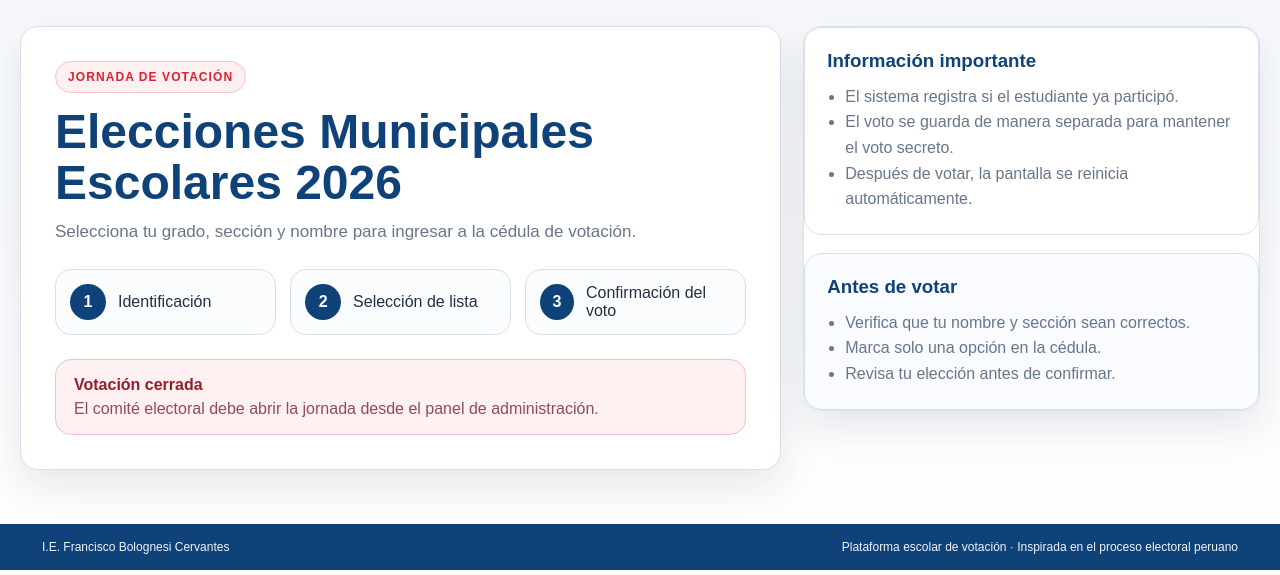
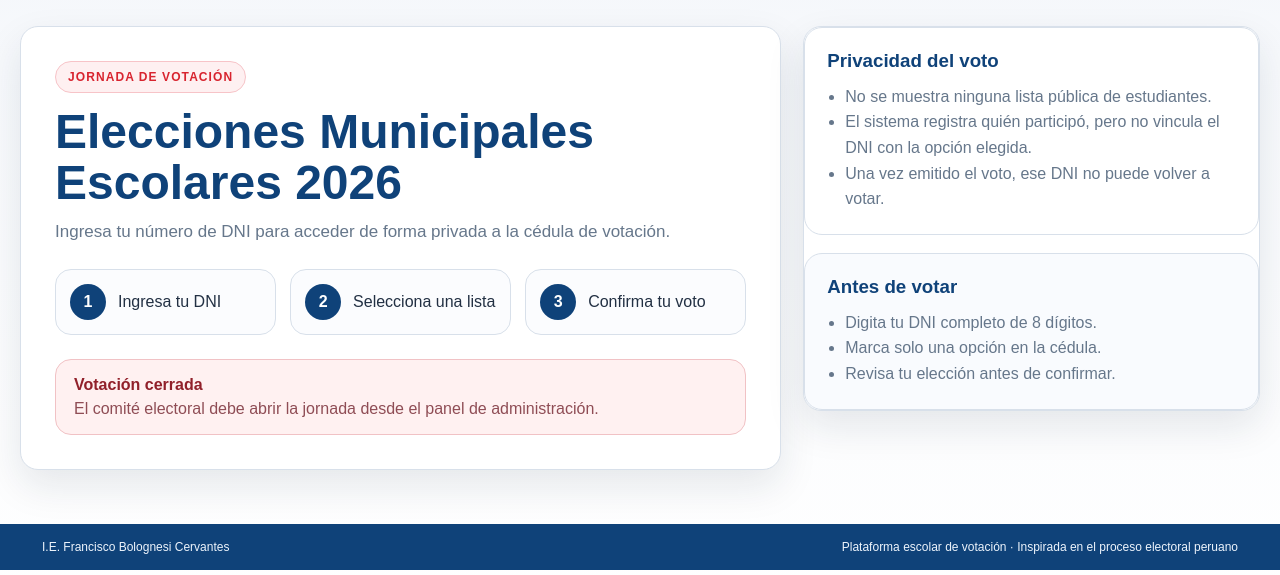
Before and after one commit to katymalaver2-beep/elecciones-fbc., a FastAPI app: page / in a window 1280 px wide. Shown: the part 160-735 px from the top of the page. Run offline with FastAPI, Linux system fonts and the light colour scheme; some libraries are stand-ins or nearby versions.

Commit message:
Add files via upload

```diff
--- a/app.py
+++ b/app.py
@@ -15,7 +15,7 @@ from fastapi.templating import Jinja2Templates
 from starlette.middleware.sessions import SessionMiddleware
 from sqlalchemy import (
     create_engine, String, Integer, DateTime, ForeignKey, LargeBinary,
-    select, func, case, cast, delete, update
+    select, func, case, cast, delete, update, inspect, text
 )
 from sqlalchemy.orm import DeclarativeBase, Mapped, mapped_column, sessionmaker
 
@@ -53,8 +53,12 @@ class Setting(Base):
 class Student(Base):
     __tablename__ = "students"
     id: Mapped[int] = mapped_column(Integer, primary_key=True, autoincrement=True)
-    grade: Mapped[str] = mapped_column(String(20), nullable=False, index=True)
-    section: Mapped[str] = mapped_column(String(20), nullable=False, index=True)
+    # El DNI es el identificador de acceso del elector. Grado y sección se mantienen
+    # como campos opcionales para reportes administrativos, pero nunca se muestran
+    # ni se usan para identificar al estudiante en la pantalla pública.
+    dni: Mapped[Optional[str]] = mapped_column(String(20), nullable=True)
+    grade: Mapped[str] = mapped_column(String(20), nullable=False, default="", index=True)
+    section: Mapped[str] = mapped_column(String(20), nullable=False, default="", index=True)
     full_name: Mapped[str] = mapped_column(String(300), nullable=False)
     voted_at: Mapped[Optional[datetime]] = mapped_column(DateTime, nullable=True)
 
@@ -106,12 +110,31 @@ def natural_number_key(value):
         return (1, 0, text.lower())
 
 
+
+def normalize_dni(value: str) -> str:
+    return "".join(ch for ch in str(value or "").strip() if ch.isdigit())
+
+
+def ensure_student_dni_schema():
+    """Migra de forma segura la versión anterior sin borrar padrón/candidatos/votos."""
+    inspector = inspect(engine)
+    if "students" not in inspector.get_table_names():
+        return
+    columns = {c["name"] for c in inspector.get_columns("students")}
+    with engine.begin() as conn:
+        if "dni" not in columns:
+            conn.execute(text("ALTER TABLE students ADD COLUMN dni VARCHAR(20)"))
+        # PostgreSQL y SQLite aceptan índices únicos con múltiples NULL.
+        conn.execute(text("CREATE UNIQUE INDEX IF NOT EXISTS ux_students_dni ON students (dni)"))
+
+
 def password_hash(password: str) -> str:
     return hashlib.sha256(password.encode("utf-8")).hexdigest()
 
 
 def init_db():
     Base.metadata.create_all(engine)
+    ensure_student_dni_schema()
     defaults = {
         "school_name": "I.E. Francisco Bolognesi Cervantes",
         "election_title": "Elecciones Municipales Escolares 2026",
@@ -164,42 +187,30 @@ init_db()
 @app.get("/", response_class=HTMLResponse)
 def home(request: Request):
     with SessionLocal() as db:
-        grades = sorted(db.scalars(select(Student.grade).distinct()).all(), key=natural_number_key)
         total = db.scalar(select(func.count(Student.id))) or 0
         candidates = db.scalar(select(func.count(Candidate.id)).where(Candidate.active == 1)) or 0
     return templates.TemplateResponse(
         request=request,
         name="home.html",
-        context=base_context(request, grades=grades, total_students=total, candidate_count=candidates),
+        context=base_context(request, total_students=total, candidate_count=candidates),
     )
 
 
-@app.get("/api/sections")
-def api_sections(grade: str):
-    with SessionLocal() as db:
-        rows = db.scalars(select(Student.section).where(Student.grade == grade).distinct().order_by(Student.section)).all()
-    return JSONResponse(list(rows))
-
-
-@app.get("/api/students")
-def api_students(grade: str, section: str):
-    with SessionLocal() as db:
-        rows = db.scalars(
-            select(Student).where(Student.grade == grade, Student.section == section).order_by(Student.full_name)
-        ).all()
-    return JSONResponse([{"id": r.id, "name": r.full_name, "voted": bool(r.voted_at)} for r in rows])
-
-
 @app.post("/identify")
-def identify(request: Request, student_id: int = Form(...)):
+def identify(request: Request, dni: str = Form(...)):
     if setting("election_open") != "1":
         return RedirectResponse("/?msg=La+votación+está+cerrada", status_code=303)
+
+    dni_clean = normalize_dni(dni)
+    if len(dni_clean) != 8:
+        return RedirectResponse("/?msg=Ingresa+un+DNI+válido+de+8+dígitos", status_code=303)
+
     with SessionLocal() as db:
-        row = db.get(Student, student_id)
+        row = db.scalar(select(Student).where(Student.dni == dni_clean))
         if not row:
-            return RedirectResponse("/?msg=Estudiante+no+encontrado", status_code=303)
+            return RedirectResponse("/?msg=No+se+pudo+validar+el+DNI+ingresado", status_code=303)
         if row.voted_at:
-            return RedirectResponse("/?msg=Este+estudiante+ya+registró+su+participación", status_code=303)
+            return RedirectResponse("/?msg=Este+DNI+ya+registró+su+participación", status_code=303)
         request.session["student_id"] = row.id
         request.session.pop("selected_candidate", None)
     return RedirectResponse("/vote", status_code=303)
@@ -260,7 +271,8 @@ def confirm_vote(request: Request):
     if not sid or selected is None:
         return RedirectResponse("/", status_code=303)
     if setting("election_open") != "1":
-        request.session.clear()
+        request.session.pop("student_id", None)
+        request.session.pop("selected_candidate", None)
         return RedirectResponse("/?msg=La+votación+está+cerrada", status_code=303)
 
     try:
@@ -268,7 +280,8 @@ def confirm_vote(request: Request):
             # En PostgreSQL bloquea la fila del estudiante durante la transacción.
             student = db.scalar(select(Student).where(Student.id == sid).with_for_update())
             if not student or student.voted_at:
-                request.session.clear()
+                request.session.pop("student_id", None)
+                request.session.pop("selected_candidate", None)
                 return RedirectResponse("/?msg=Este+estudiante+ya+registró+su+participación", status_code=303)
 
             candidate_id = None if selected == "blank" else int(selected)
@@ -280,10 +293,12 @@ def confirm_vote(request: Request):
             db.add(Vote(candidate_id=candidate_id, cast_at=now_dt()))
             student.voted_at = now_dt()
     except Exception:
-        request.session.clear()
+        request.session.pop("student_id", None)
+        request.session.pop("selected_candidate", None)
         raise
 
-    request.session.clear()
+    request.session.pop("student_id", None)
+    request.session.pop("selected_candidate", None)
     return templates.TemplateResponse(request=request, name="thanks.html", context=base_context(request))
 
 
@@ -328,6 +343,7 @@ def dashboard_data():
                 func.count(Student.id).label("total"),
                 func.sum(case((Student.voted_at.is_not(None), 1), else_=0)).label("voted"),
             )
+            .where(Student.grade != "", Student.section != "")
             .group_by(Student.grade, Student.section)
             .order_by(Student.grade, Student.section)
         ).all()
@@ -502,48 +518,64 @@ async def admin_roster_upload(request: Request, roster: UploadFile = File(...),
     filename = roster.filename or ""
     data = await roster.read()
     records = []
+
     try:
         if filename.lower().endswith(".csv"):
-            text = data.decode("utf-8-sig")
-            reader = csv.DictReader(io.StringIO(text))
+            text_data = data.decode("utf-8-sig")
+            reader = csv.DictReader(io.StringIO(text_data))
             for row in reader:
+                dni = normalize_dni(row.get("dni") or row.get("DNI") or "")
+                name = str(row.get("apellidos_nombres") or row.get("nombre") or row.get("nombres") or row.get("full_name") or "").strip()
                 grade = str(row.get("grado") or row.get("grade") or "").strip()
                 section = str(row.get("seccion") or row.get("sección") or row.get("section") or "").strip().upper()
-                name = str(row.get("apellidos_nombres") or row.get("nombre") or row.get("nombres") or row.get("full_name") or "").strip()
-                if grade and section and name:
-                    records.append((grade, section, name))
+                if dni and name:
+                    if len(dni) != 8:
+                        raise ValueError(f"DNI inválido: {dni}")
+                    records.append((dni, name, grade, section))
         elif filename.lower().endswith(".xlsx"):
             from openpyxl import load_workbook
             wb = load_workbook(io.BytesIO(data), read_only=True, data_only=True)
             ws = wb.active
             headers = [str(c.value or "").strip().lower() for c in next(ws.iter_rows(min_row=1, max_row=1))]
             idx = {h: i for i, h in enumerate(headers)}
+
             def find_index(options):
                 for o in options:
                     if o in idx:
                         return idx[o]
                 return None
+
+            di = find_index(["dni", "documento", "numero_dni", "número_dni"])
+            ni = find_index(["apellidos_nombres", "nombre", "nombres", "full_name", "apellidos y nombres"])
             gi = find_index(["grado", "grade"])
             si = find_index(["seccion", "sección", "section"])
-            ni = find_index(["apellidos_nombres", "nombre", "nombres", "full_name", "apellidos y nombres"])
-            if gi is None or si is None or ni is None:
-                raise ValueError("Faltan columnas")
+            if di is None or ni is None:
+                raise ValueError("Faltan columnas dni y/o apellidos_nombres")
+
             for row in ws.iter_rows(min_row=2, values_only=True):
-                grade = str(row[gi] or "").strip()
-                section = str(row[si] or "").strip().upper()
-                name = str(row[ni] or "").strip()
-                if grade and section and name:
-                    records.append((grade, section, name))
+                raw_dni = row[di] if di < len(row) else ""
+                dni = normalize_dni(raw_dni)
+                name = str(row[ni] or "").strip() if ni < len(row) else ""
+                grade = str(row[gi] or "").strip() if gi is not None and gi < len(row) else ""
+                section = str(row[si] or "").strip().upper() if si is not None and si < len(row) else ""
+                if dni and name:
+                    if len(dni) != 8:
+                        raise ValueError(f"DNI inválido: {dni}")
+                    records.append((dni, name, grade, section))
         else:
             return RedirectResponse("/admin?msg=Solo+se+admite+CSV+o+XLSX#padron", status_code=303)
-    except Exception:
-        return RedirectResponse("/admin?msg=No+se+pudo+leer+el+archivo.+Verifica+las+columnas#padron", status_code=303)
+    except Exception as exc:
+        return RedirectResponse("/admin?msg=No+se+pudo+leer+el+archivo.+Verifica+que+incluya+DNI+y+apellidos_nombres#padron", status_code=303)
 
     if not records:
         return RedirectResponse("/admin?msg=No+se+encontraron+estudiantes+válidos#padron", status_code=303)
 
-    # elimina duplicados del archivo manteniendo orden
-    unique_records = list(dict.fromkeys(records))
+    # DNI único: si aparece repetido en el archivo, conserva la primera aparición.
+    unique = {}
+    for dni, name, grade, section in records:
+        unique.setdefault(dni, (dni, name, grade, section))
+    unique_records = list(unique.values())
+
     with SessionLocal.begin() as db:
         if mode == "replace":
             votes = db.scalar(select(func.count(Vote.id))) or 0
@@ -551,13 +583,14 @@ async def admin_roster_upload(request: Request, roster: UploadFile = File(...),
                 return RedirectResponse("/admin?msg=No+se+puede+reemplazar+el+padrón+si+ya+existen+votos#padron", status_code=303)
             db.execute(delete(Student))
 
-        existing = set(db.execute(select(Student.grade, Student.section, Student.full_name)).all())
+        existing_dnis = set(d for d in db.scalars(select(Student.dni).where(Student.dni.is_not(None))).all() if d)
         added = 0
-        for grade, section, name in unique_records:
-            if (grade, section, name) not in existing:
-                db.add(Student(grade=grade, section=section, full_name=name))
-                existing.add((grade, section, name))
+        for dni, name, grade, section in unique_records:
+            if dni not in existing_dnis:
+                db.add(Student(dni=dni, full_name=name, grade=grade, section=section))
+                existing_dnis.add(dni)
                 added += 1
+
     return RedirectResponse(f"/admin?msg=Se+cargaron+{added}+estudiantes#padron", status_code=303)
 
 
@@ -579,14 +612,54 @@ def export_turnout(request: Request):
     if not admin_required(request):
         return RedirectResponse("/admin/login", status_code=303)
     with SessionLocal() as db:
-        rows = db.scalars(select(Student).order_by(Student.grade, Student.section, Student.full_name)).all()
+        rows = db.scalars(select(Student).order_by(Student.full_name)).all()
     out = io.StringIO()
     w = csv.writer(out)
-    w.writerow(["grado", "seccion", "apellidos_nombres", "participo"])
+    w.writerow(["dni", "apellidos_nombres", "grado", "seccion", "participo", "fecha_hora_voto"])
     for r in rows:
-        w.writerow([r.grade, r.section, r.full_name, "SI" if r.voted_at else "NO"])
+        w.writerow([r.dni or "", r.full_name, r.grade or "", r.section or "", "SI" if r.voted_at else "NO", r.voted_at.isoformat(sep=" ", timespec="seconds") if r.voted_at else ""])
     data = out.getvalue().encode("utf-8-sig")
-    return StreamingResponse(io.BytesIO(data), media_type="text/csv", headers={"Content-Disposition": "attachment; filename=participacion_elecciones.csv"})
+    return StreamingResponse(io.BytesIO(data), media_type="text/csv", headers={"Content-Disposition": "attachment; filename=padron_participacion_elecciones.csv"})
+
+
+@app.get("/admin/export/turnout.xlsx")
+def export_turnout_xlsx(request: Request):
+    if not admin_required(request):
+        return RedirectResponse("/admin/login", status_code=303)
+    from openpyxl import Workbook
+    from openpyxl.styles import Font, PatternFill, Alignment
+    from openpyxl.utils import get_column_letter
+
+    with SessionLocal() as db:
+        rows = db.scalars(select(Student).order_by(Student.full_name)).all()
+
+    wb = Workbook()
+    ws = wb.active
+    ws.title = "Participación"
+    headers = ["DNI", "APELLIDOS Y NOMBRES", "GRADO", "SECCIÓN", "PARTICIPÓ", "FECHA Y HORA"]
+    ws.append(headers)
+    for r in rows:
+        ws.append([r.dni or "", r.full_name, r.grade or "", r.section or "", "SÍ" if r.voted_at else "NO", r.voted_at.strftime("%Y-%m-%d %H:%M:%S") if r.voted_at else ""])
+
+    fill = PatternFill("solid", fgColor="0F4279")
+    for cell in ws[1]:
+        cell.fill = fill
+        cell.font = Font(color="FFFFFF", bold=True)
+        cell.alignment = Alignment(horizontal="center")
+    widths = [14, 42, 10, 10, 12, 22]
+    for i, width in enumerate(widths, start=1):
+        ws.column_dimensions[get_column_letter(i)].width = width
+    ws.freeze_panes = "A2"
+    ws.auto_filter.ref = ws.dimensions
+
+    stream = io.BytesIO()
+    wb.save(stream)
+    stream.seek(0)
+    return StreamingResponse(
+        stream,
+        media_type="application/vnd.openxmlformats-officedocument.spreadsheetml.sheet",
+        headers={"Content-Disposition": "attachment; filename=padron_participacion_elecciones.xlsx"},
+    )
 
 
 @app.get("/admin/export/results.csv")
--- a/static/style.css
+++ b/static/style.css
@@ -148,3 +148,12 @@ a{color:inherit}
   .site-footer{padding:14px 18px}
   .ballot-page,.hero-left,.login-panel,.confirm-panel,.thanks-panel,.admin-card{padding:20px}
 }
+.input-help{display:block;color:var(--muted);font-size:13px;line-height:1.45;margin-top:2px}
+.dni-field input{font-size:24px;letter-spacing:.16em;text-align:center;font-weight:700}
+.private-chip{border-color:#cce1d5;background:#f3fbf6}
+.private-chip strong{color:var(--green)}
+.participation-summary{display:grid;grid-template-columns:repeat(3,1fr);gap:14px;margin:14px 0 20px}
+.participation-summary>div{padding:16px;border:1px solid var(--line);border-radius:16px;background:#fbfcfe}
+.participation-summary span,.participation-summary strong{display:block}.participation-summary span{color:var(--muted);font-size:13px}.participation-summary strong{font-size:28px;color:var(--blue);margin-top:4px}
+.subsection-title{display:flex;justify-content:space-between;align-items:end;gap:12px;margin:18px 0 10px}.subsection-title h3{margin:0;color:var(--blue)}.subsection-title span{color:var(--muted);font-size:13px}
+@media(max-width:720px){.participation-summary{grid-template-columns:1fr}.subsection-title{flex-direction:column;align-items:flex-start}}
--- a/templates/home.html
+++ b/templates/home.html
@@ -4,12 +4,12 @@
   <div class="hero-left">
     <div class="pill-red">JORNADA DE VOTACIÓN</div>
     <h1>{{ election_title }}</h1>
-    <p class="hero-text">Selecciona tu grado, sección y nombre para ingresar a la cédula de votación.</p>
+    <p class="hero-text">Ingresa tu número de DNI para acceder de forma privada a la cédula de votación.</p>
 
     <div class="hero-steps">
-      <div><strong>1</strong><span>Identificación</span></div>
-      <div><strong>2</strong><span>Selección de lista</span></div>
-      <div><strong>3</strong><span>Confirmación del voto</span></div>
+      <div><strong>1</strong><span>Ingresa tu DNI</span></div>
+      <div><strong>2</strong><span>Selecciona una lista</span></div>
+      <div><strong>3</strong><span>Confirma tu voto</span></div>
     </div>
 
     {% if request.query_params.get('msg') %}<div class="alert-box">{{ request.query_params.get('msg') }}</div>{% endif %}
@@ -17,14 +17,16 @@
     {% if not election_open %}
       <div class="state-box danger"><strong>Votación cerrada</strong><span>El comité electoral debe abrir la jornada desde el panel de administración.</span></div>
     {% elif total_students == 0 %}
-      <div class="state-box warn"><strong>Padrón no cargado</strong><span>Primero debes subir la lista de estudiantes desde Administración.</span></div>
+      <div class="state-box warn"><strong>Padrón no cargado</strong><span>El comité electoral debe cargar previamente el padrón de estudiantes.</span></div>
     {% elif candidate_count == 0 %}
-      <div class="state-box warn"><strong>No hay candidatos registrados</strong><span>Agrega las listas o movimientos antes de iniciar la votación.</span></div>
+      <div class="state-box warn"><strong>No hay candidatos registrados</strong><span>El comité electoral debe registrar las listas antes de iniciar la votación.</span></div>
     {% else %}
-    <form action="/identify" method="post" class="identify-card" id="voterForm">
-      <div class="field"><label>Grado</label><select id="grade" required><option value="">Selecciona...</option>{% for g in grades %}<option value="{{ g }}">{{ g }}.º</option>{% endfor %}</select></div>
-      <div class="field"><label>Sección</label><select id="section" required disabled><option value="">Selecciona...</option></select></div>
-      <div class="field"><label>Apellidos y nombres</label><select name="student_id" id="student" required disabled><option value="">Selecciona...</option></select></div>
+    <form action="/identify" method="post" class="identify-card" autocomplete="off">
+      <div class="field dni-field">
+        <label for="dni">Número de DNI</label>
+        <input id="dni" name="dni" type="text" inputmode="numeric" pattern="[0-9]{8}" maxlength="8" minlength="8" placeholder="Ingresa los 8 dígitos" required autofocus autocomplete="off">
+        <small class="input-help">Tu nombre no se mostrará públicamente. El sistema solo valida que pertenezcas al padrón y que aún no hayas votado.</small>
+      </div>
       <button class="btn btn-primary btn-large" type="submit">INGRESAR A LA VOTACIÓN</button>
     </form>
     {% endif %}
@@ -32,38 +34,25 @@
 
   <aside class="hero-right">
     <div class="info-card">
-      <h3>Información importante</h3>
+      <h3>Privacidad del voto</h3>
       <ul>
-        <li>El sistema registra si el estudiante ya participó.</li>
-        <li>El voto se guarda de manera separada para mantener el voto secreto.</li>
-        <li>Después de votar, la pantalla se reinicia automáticamente.</li>
+        <li>No se muestra ninguna lista pública de estudiantes.</li>
+        <li>El sistema registra quién participó, pero no vincula el DNI con la opción elegida.</li>
+        <li>Una vez emitido el voto, ese DNI no puede volver a votar.</li>
       </ul>
     </div>
     <div class="info-card soft">
       <h3>Antes de votar</h3>
       <ul>
-        <li>Verifica que tu nombre y sección sean correctos.</li>
+        <li>Digita tu DNI completo de 8 dígitos.</li>
         <li>Marca solo una opción en la cédula.</li>
         <li>Revisa tu elección antes de confirmar.</li>
       </ul>
     </div>
   </aside>
 </section>
-
 <script>
-const grade=document.getElementById('grade'), section=document.getElementById('section'), student=document.getElementById('student');
-if(grade){
- grade.addEventListener('change', async()=>{
-  section.innerHTML='<option value="">Selecciona...</option>'; student.innerHTML='<option value="">Selecciona...</option>'; student.disabled=true;
-  if(!grade.value){section.disabled=true;return}
-  const data=await fetch('/api/sections?grade='+encodeURIComponent(grade.value)).then(r=>r.json());
-  data.forEach(s=>{const o=document.createElement('option');o.value=s;o.textContent=s;section.appendChild(o)}); section.disabled=false;
- });
- section.addEventListener('change', async()=>{
-  student.innerHTML='<option value="">Selecciona...</option>'; if(!section.value){student.disabled=true;return}
-  const data=await fetch('/api/students?grade='+encodeURIComponent(grade.value)+'&section='+encodeURIComponent(section.value)).then(r=>r.json());
-  data.forEach(x=>{const o=document.createElement('option');o.value=x.id;o.textContent=x.name+(x.voted?' — YA VOTÓ':'');o.disabled=x.voted;student.appendChild(o)}); student.disabled=false;
- });
-}
+const dniInput=document.getElementById('dni');
+if(dniInput){dniInput.addEventListener('input',()=>{dniInput.value=dniInput.value.replace(/\D/g,'').slice(0,8);});}
 </script>
 {% endblock %}
--- a/templates/vote.html
+++ b/templates/vote.html
@@ -7,9 +7,9 @@
       <h1>Elige una sola opción</h1>
       <p class="hero-text">Marca la lista de tu preferencia y luego confirma tu voto.</p>
     </div>
-    <div class="voter-chip">
-      <strong>{{ student.grade }}.º {{ student.section }}</strong>
-      <span>{{ student.full_name }}</span>
+    <div class="voter-chip private-chip">
+      <strong>IDENTIDAD VALIDADA</strong>
+      <span>Elector habilitado para votar</span>
     </div>
   </div>
 
```
Also changed, not shown: templates/admin.html (+17 -5 lines), README_DNI.txt (added).
